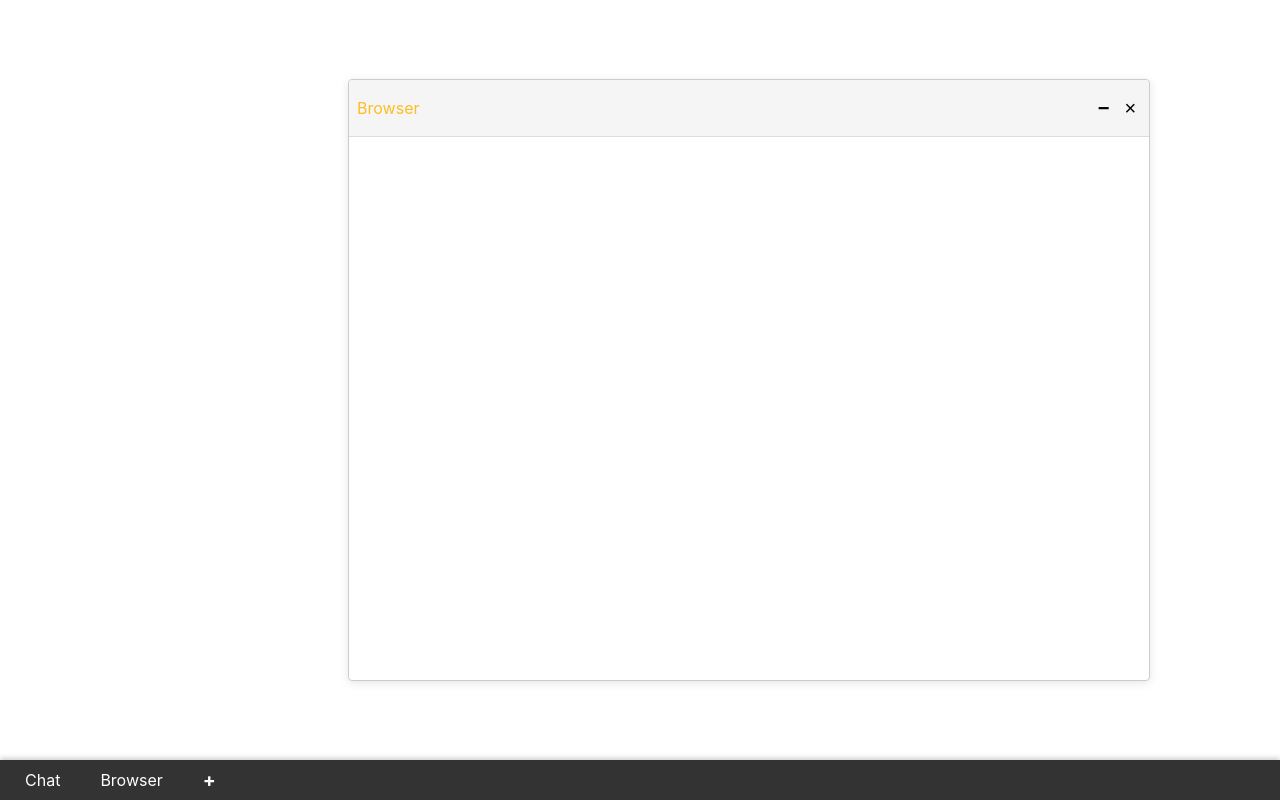
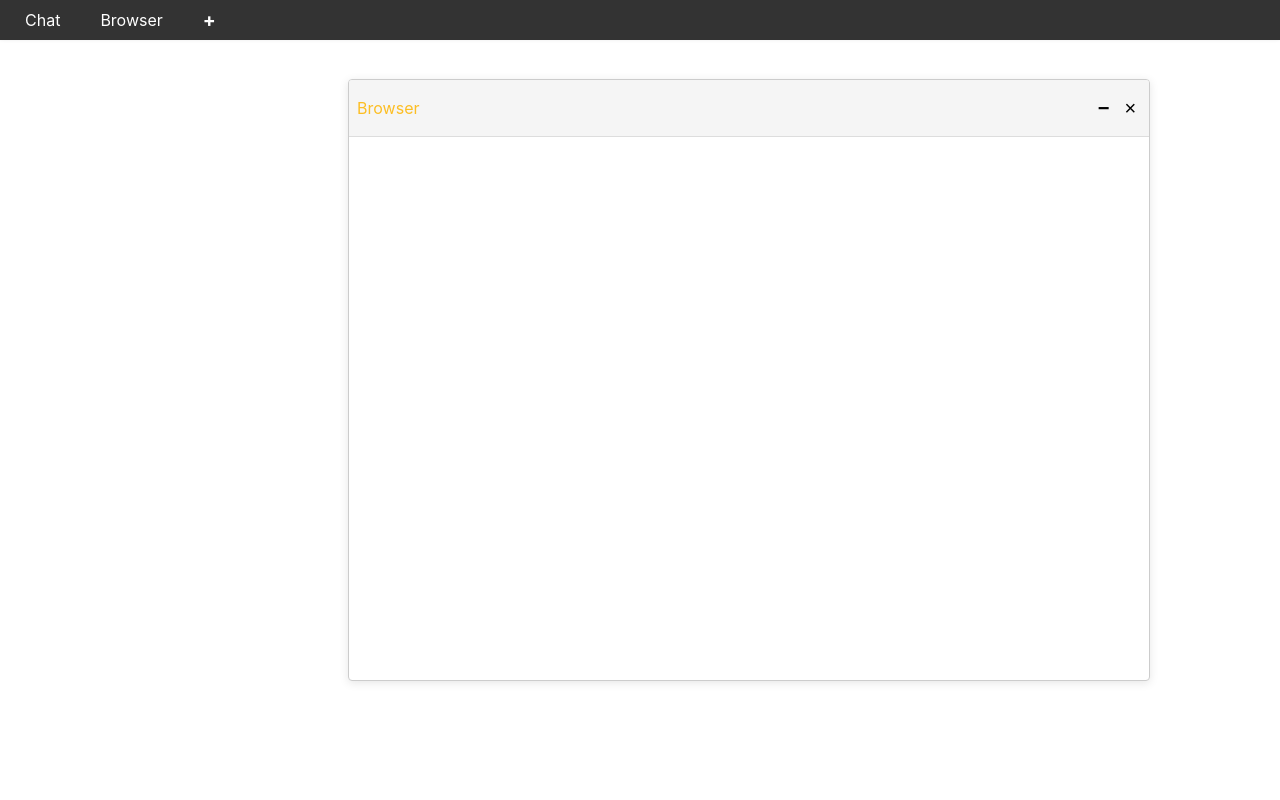
Before and after one commit to sudoDeVinci/NeocitiesWM, a website with bundled scripts: page src/index.html in a window 1280 px wide. Both pictures are taken after a click on the element "Browser". Built offline with nearby package versions, Linux system fonts and the light colour scheme.

Commit message:
wrapped environment in div

```diff
--- a/src/js/environment.js
+++ b/src/js/environment.js
@@ -8,6 +8,10 @@ export default class Environment {
     this.zIndexBase = 1000;
     this.currentlyDragging = null;
 
+    // Page Environment Container
+    this.environment = document.createElement('div');
+    this.environment.id = 'window-environment';
+
     // Taskbar DOM element
     this.taskbar = document.createElement('div');
     this.taskbar.id = 'taskbar';
@@ -16,7 +20,7 @@ export default class Environment {
     this.addDefaultTaskbarIcons();
 
     // Append taskbar to the document
-    document.body.appendChild(this.taskbar);
+    //document.body.appendChild(this.taskbar);
 
     // Bind methods
     this.onMouseMove = this.onMouseMove.bind(this);
@@ -31,6 +35,11 @@ export default class Environment {
     if (autoRestore && localStorage.getItem('windowEnvironmentState')) {
       this.restoreState();
     }
+
+    // Append environment to the document
+    document.body.appendChild(this.environment);
+    // Append taskbar to the environment container
+    this.environment.appendChild(this.taskbar);
   }
 
   // Add default icons to taskbar
@@ -104,7 +113,7 @@ export default class Environment {
     window.on('dragEnd', () => this.saveState());
 
     this.windows.set(window.id, window);
-    document.body.appendChild(window.element);
+    this.environment.appendChild(window.element);
     this.updateZIndices();
     this.saveState();
 
@@ -135,6 +144,7 @@ export default class Environment {
     if (this.windows.has(window.id)) {
       window.destroy();
       this.windows.delete(window.id);
+      this.environment.removeChild(window.element);
       this.updateZIndices();
       this.saveState();
     }
--- a/src/js/style.css
+++ b/src/js/style.css
@@ -12,7 +12,7 @@ body {
 
   #taskbar {
     position: fixed;
-    bottom: 0;
+    top: 0;
     left: 0;
     right: 0;
     height: 40px;
```
